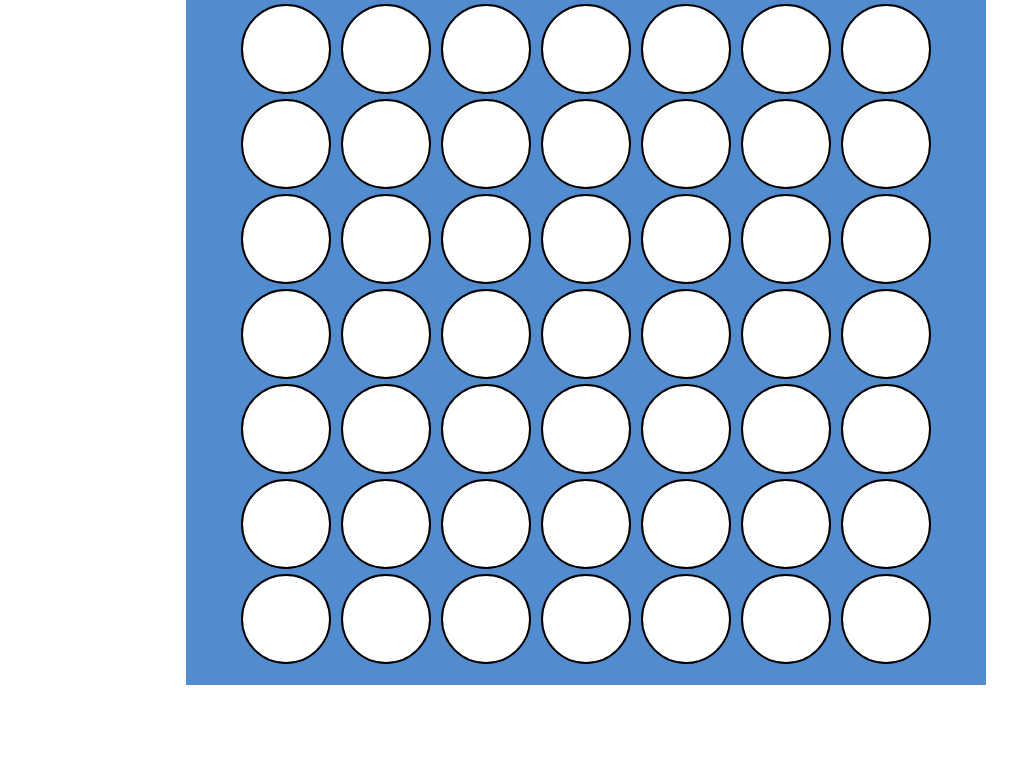
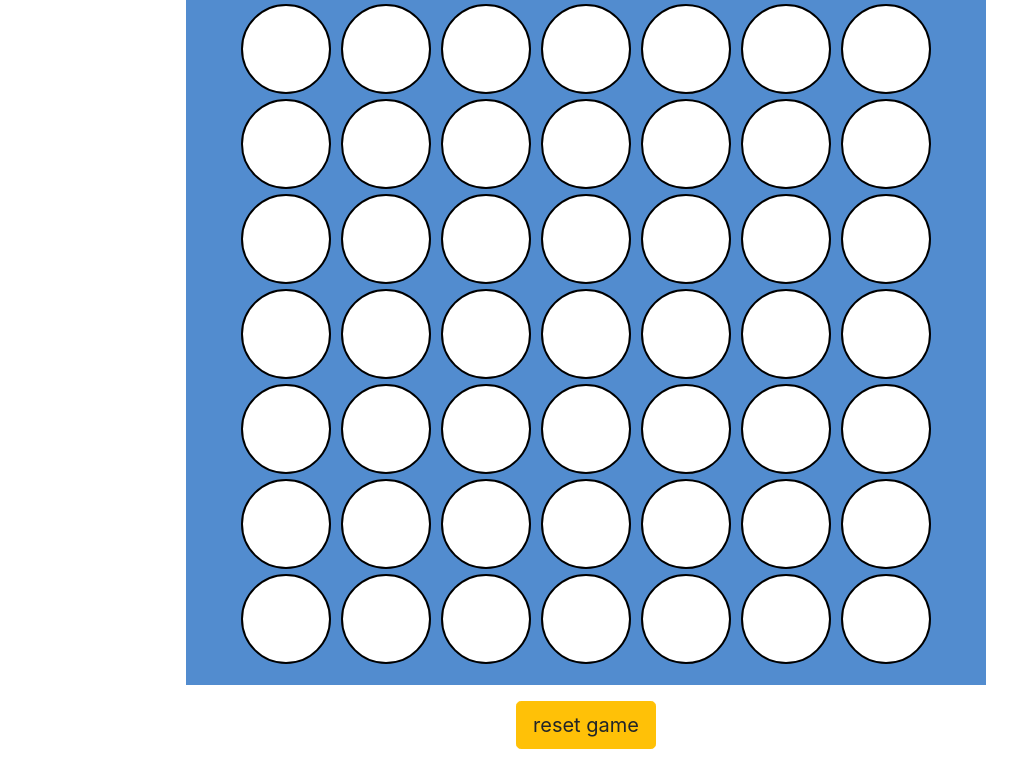
Before and after one commit to orrosman/4-in-a-row, a plain HTML site: page index.html in a window 1280 px wide. Shown: the part 81-846 px from the top of the page, without its empty margins (54-1071 px from the left). Before the commit the page ends 800 px from the top, so only its background shows below. Drawn offline with nearby package versions, Linux system fonts and the light colour scheme.

Commit message:
User can reset the game

```diff
--- a/Controller.js
+++ b/Controller.js
@@ -9,6 +9,9 @@ export default class Controller {
 		const board = document.querySelectorAll('.colum');
 
 		this.addClickEvent(board);
+		document.getElementById('reset-game').addEventListener('click', () => {
+			this.resetGame();
+		});
 	}
 
 	addClickEvent(board) {
--- a/index.html
+++ b/index.html
@@ -20,5 +20,11 @@
 		</div>
 
 		<div id="board-container" class="container"></div>
+
+		<div id="reset-game" class="text-center p-3">
+			<button type="button" class="btn btn-warning btn-lg text-center">
+				reset game
+			</button>
+		</div>
 	</body>
 </html>
```
